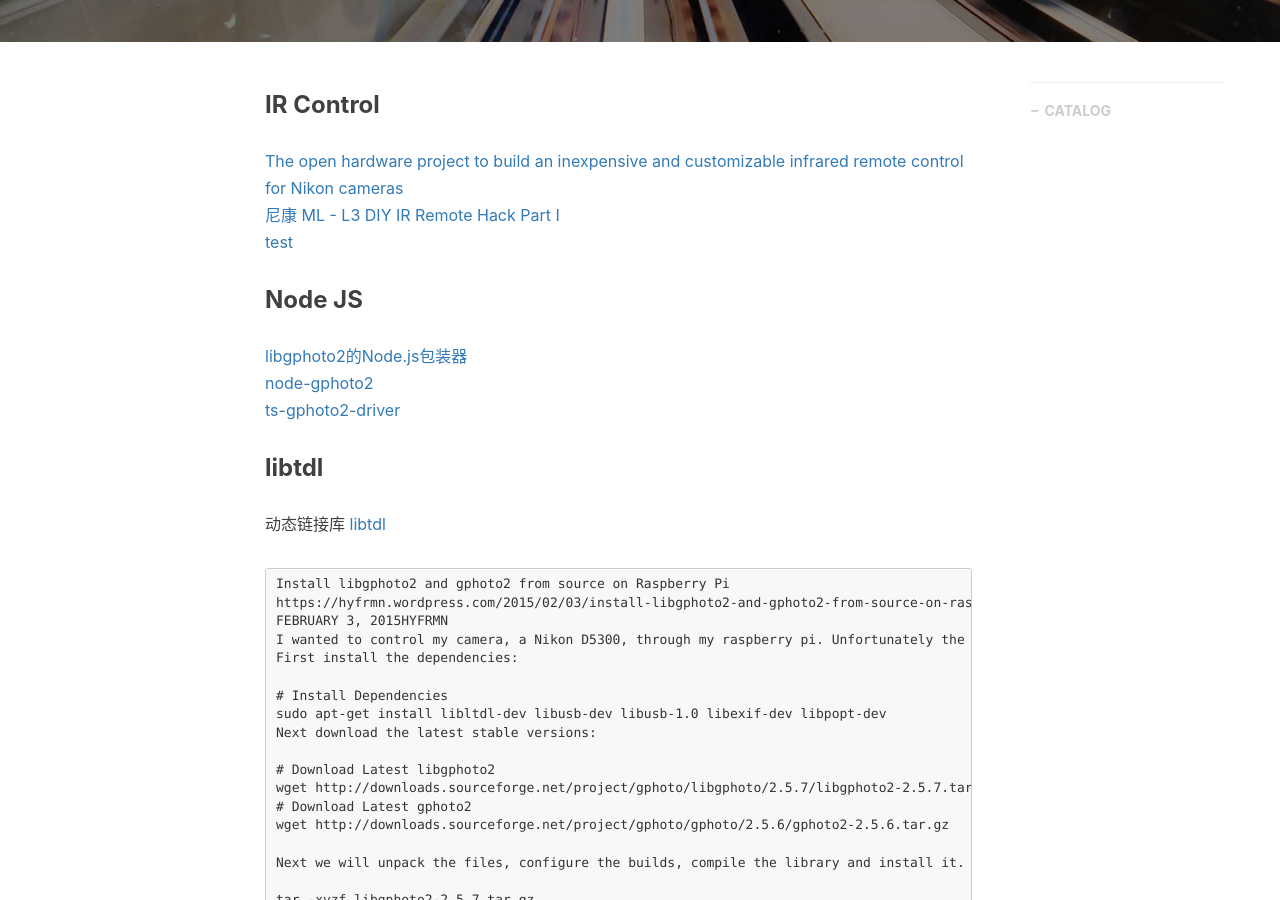
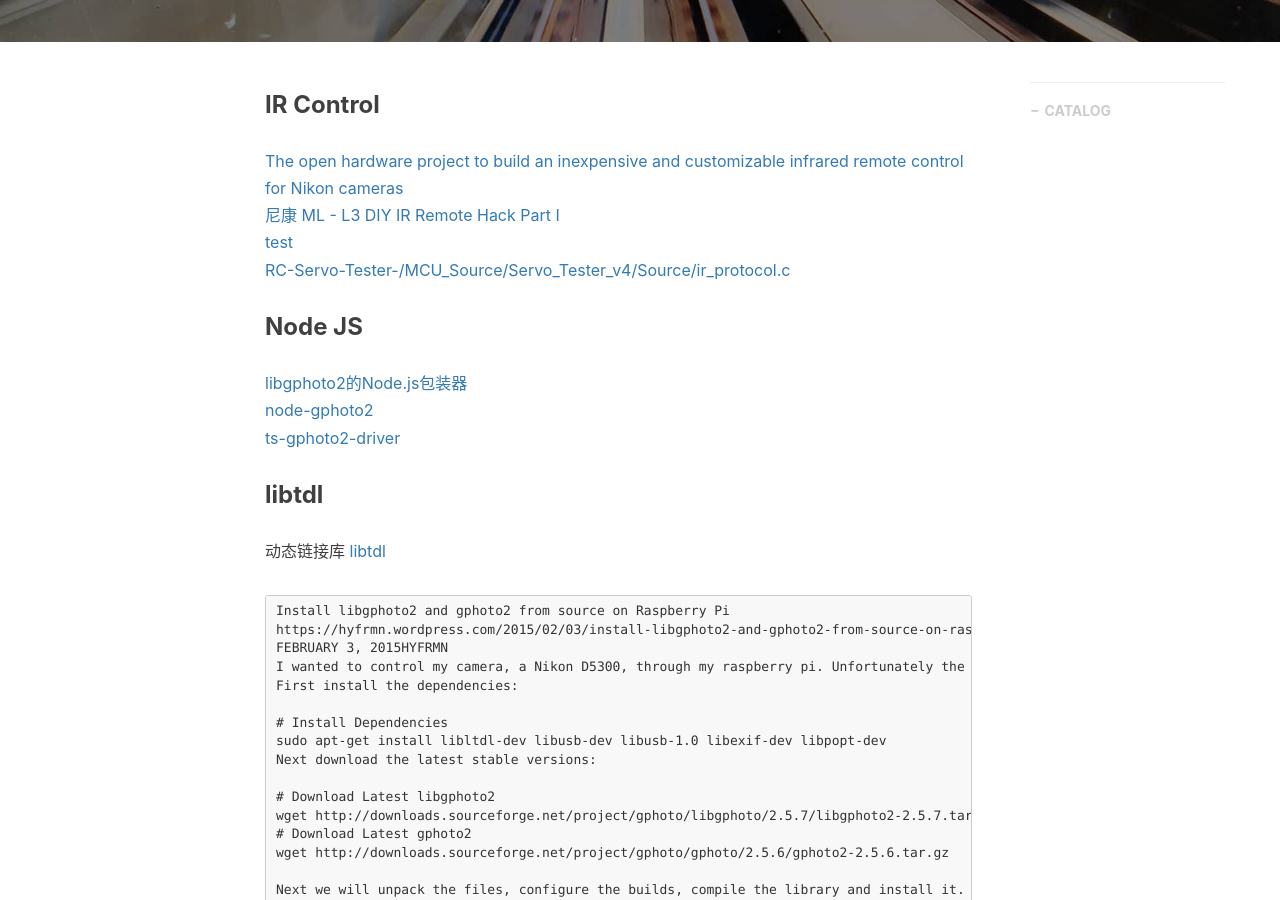
Before and after one commit to gary-robotics/dlward, a Jekyll site: the page built from _posts/2019-01-25-gphoto-2019.markdown, in a window 1280 px wide and 900 px high, scrolled down 481 px. Built offline with Jekyll 4.4.1, drawn with Linux system fonts in a browser that asks for light colours; nearby versions of some CDN libraries; comment, search, counter and statistics services are not loaded.

Commit message:
Update 2019-01-25-gphoto-2019.markdown

```diff
--- a/_posts/2019-01-25-gphoto-2019.markdown
+++ b/_posts/2019-01-25-gphoto-2019.markdown
@@ -13,7 +13,7 @@ tags:                               #标签
 [The open hardware project to build an inexpensive and customizable infrared remote control for Nikon cameras](http://www.bigmike.it/ircontrol/)
 [尼康 ML - L3 DIY IR Remote Hack Part I](https://bayesianadventures.wordpress.com/2013/08/09/nikon-ml-l3-ir-remote-hack/)
 [test](http://goughlui.com/2013/12/06/teardown-and-project-clone-nikon-ml-l3-ir-remote-and-emulation/)
-
+[ RC-Servo-Tester-/MCU_Source/Servo_Tester_v4/Source/ir_protocol.c ](https://github.com/mocona05/RC-Servo-Tester-/blob/b9d6ad4afbf6dd28f95d15331f7faaa572c3ac96/MCU_Source/Servo_Tester_v4/Source/ir_protocol.c)
 
 
 
```
